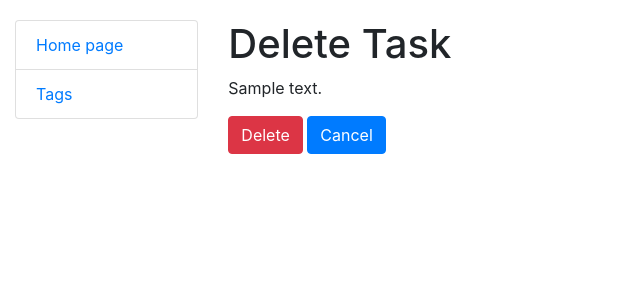
After one commit to 94nj111/examination, a Django app: page /1/delete/ in a window 1280 px wide. The commit adds this page. Shown: the top 300 px of the page, without its empty margins (0-640 px from the left). Run offline with Django 5.2, Linux system fonts and the light colour scheme; tables that the repository leaves empty hold one stand-in row (values such as "Sample post").

Commit message:
task-form-and-delete

```diff
--- a/templates/todo/index.html
+++ b/templates/todo/index.html
@@ -1,7 +1,7 @@
 {% extends "base.html" %}
 
 {% block content %}
-  <h1>TODO list</h1>
+  <h1>TODO list <a href="{% url "todo:task-create" %}">+</a></h1>
   {% if task_list %}
     <ul>
       {% for task in task_list %}
@@ -22,11 +22,13 @@
           {% if task.tags.all %}
           Tags:
             {% for tag in task.tags.all %}
-              {{ tag.name }}
+              {{ tag }}
             {% endfor %}
           {% else %}
           No tags
           {% endif %}
+          <a href="{% url "todo:task-update" task.id %}">Update</a>
+          <a href="{% url "todo:task-delete" task.id %}">Delete</a>
         </p>
         <hr>
       {% endfor %}
--- /dev/null
+++ b/templates/todo/task_confirm_delete.html
@@ -0,0 +1,10 @@
+{% extends "base.html" %}
+{% block content %}
+	<h1>Delete Task</h1>
+	<p>{{ task.content }}</p>
+	<form action="" method="post">
+		{% csrf_token %}
+		<input type="submit" value="Delete" class="btn btn-danger">
+		<a href="{% url "todo:index" %}" class="btn btn-primary">Cancel</a>
+	</form>
+{% endblock %}
--- a/todo/models.py
+++ b/todo/models.py
@@ -1,8 +1,16 @@
 from django.db import models
+from django.urls import reverse
 
 
 class Tag(models.Model):
     name = models.CharField(max_length=255)
+
+    def get_absolute_url(self):
+        return reverse("todo:tag-detail", kwargs={"pk": self.pk})
+
+
+    def __str__(self):
+        return self.name
 
 
 class Task(models.Model):
@@ -11,3 +19,6 @@ class Task(models.Model):
     deadline = models.DateTimeField(blank=True, null=True)
     done = models.BooleanField()
     tags = models.ManyToManyField(Tag, related_name="tasks")
+
+    def get_absolute_url(self):
+        return reverse("todo:task-detail", kwargs={"pk": self.pk})
--- a/todo/urls.py
+++ b/todo/urls.py
@@ -1,10 +1,18 @@
 from django.contrib import admin
 from django.urls import path, include
 
-from todo.views import TaskListView
+from todo.views import (
+    TaskListView,
+    TaskCreateView,
+    TaskUpdateView,
+    TaskDeleteView,
+)
 
 urlpatterns = [
     path("", TaskListView.as_view(), name="index"),
+    path("create/", TaskCreateView.as_view(), name="task-create"),
+    path("<int:pk>/update/", TaskCreateView.as_view(), name="task-update"),
+    path("<int:pk>/delete/", TaskDeleteView.as_view(), name="task-delete"),
 ]
 
 app_name = "todo"
--- a/todo/views.py
+++ b/todo/views.py
@@ -1,4 +1,4 @@
-from django.shortcuts import render
+from django.urls import reverse_lazy
 from django.views import generic
 
 from todo.models import Tag, Task
@@ -6,6 +6,23 @@ from todo.models import Tag, Task
 
 class TaskListView(generic.ListView):
     model = Task
-    queryset = Task.objects.prefetch_related("tags")
+    queryset = Task.objects.prefetch_related("tags").order_by("done")
     template_name = "todo/index.html"
     paginate_by = 4
+
+
+class TaskCreateView(generic.CreateView):
+    model = Task
+    fields = "__all__"
+    success_url = reverse_lazy("todo:index")
+
+
+class TaskUpdateView(generic.UpdateView):
+    model = Task
+    fields = "__all__"
+    success_url = reverse_lazy("todo:index")
+
+
+class TaskDeleteView(generic.DeleteView):
+    model = Task
+    success_url = reverse_lazy("todo:index")
```
Also changed, not shown: templates/todo/task_form.html (added, +11 -0 lines).
